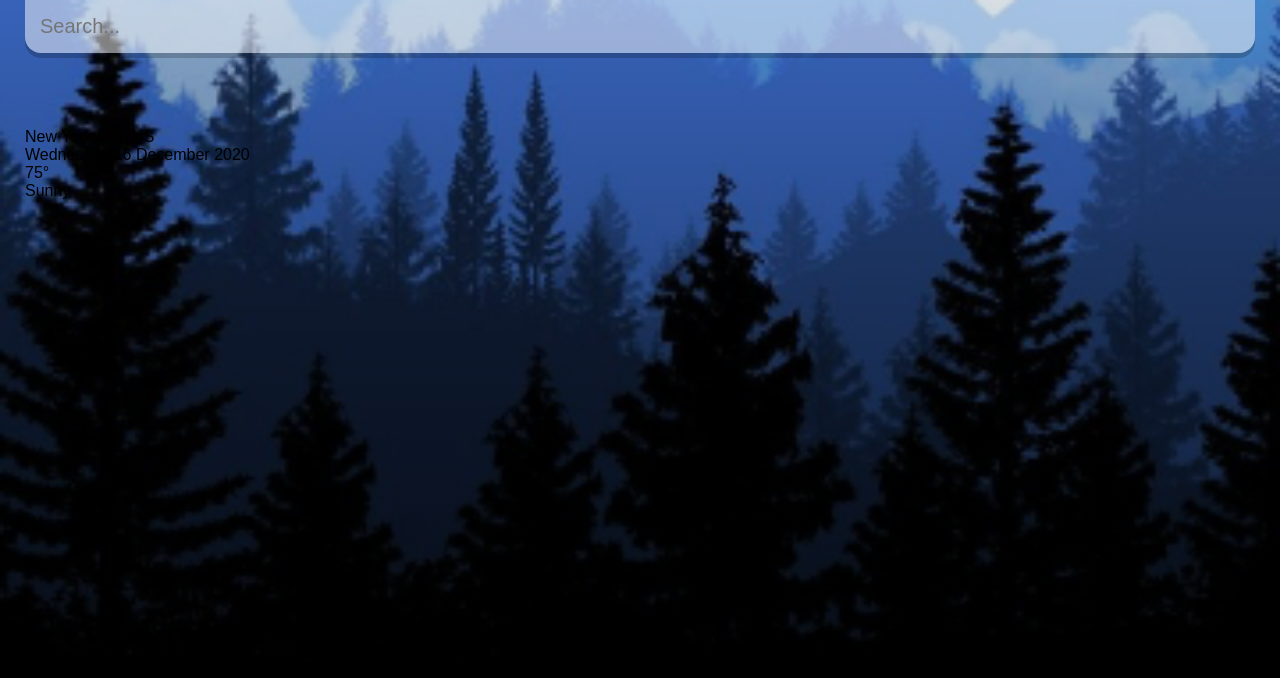
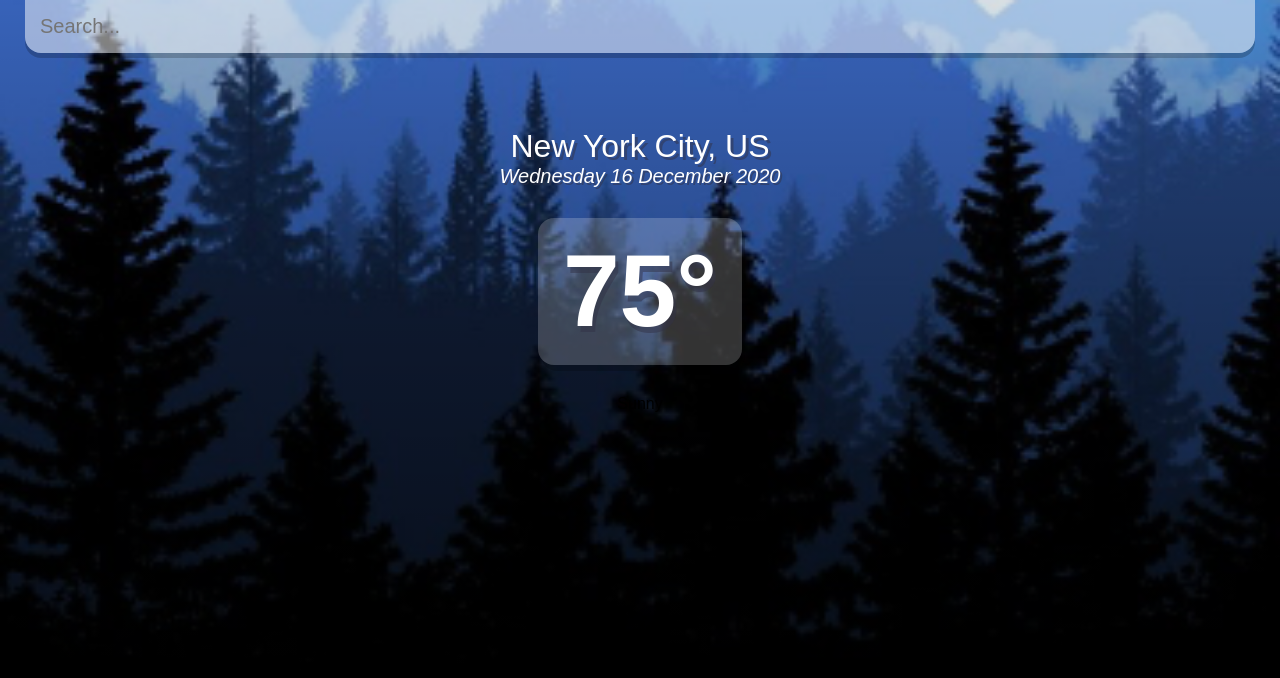
Before and after one commit to bridgetrshannon/Weather-Dashboard, a React (Create React App) app in the folder weather-dashboard/: page / in a window 1280 px wide. Shown: the top 678 px of the page. Built offline with nearby package versions, Linux system fonts and the light colour scheme.

Commit message:
added text shadows and box shadow for temp

```diff
--- a/weather-dashboard/src/index.css
+++ b/weather-dashboard/src/index.css
@@ -55,3 +55,42 @@
 .search-box .search-bar:hover {
   background-color: rgba(255, 255, 255, .75);
 }
+
+.location-box .location {
+  color:white;
+  font-size: 32px;
+  font-weight: 500;
+  text-align: center;
+  text-shadow: 3px 3px rgba(50, 50, 70, 0.5);
+}
+
+.location-box .date {
+  color: white;
+  font-size: 20px;
+  font-weight: 300;
+  font-style: italic;
+  text-align: center;
+  text-shadow: 2px 2px rgba(50, 50, 70, 0.5);
+}
+
+.weather-box {
+  text-align: center;
+}
+
+.weather-box .temp {
+  position: relative;
+  display: inline-block;
+  margin: 30px auto;
+  background-color: rgba(255, 255, 255, .2);
+  border-radius: 16px;
+
+  padding: 15px 25px;
+
+  color: white;
+  font-size: 102px;
+  font-weight: 900;
+
+  text-shadow: 3px 6px rgba(50, 50, 70, .5);
+  text-align: center;
+  box-shadow: 3px 6px rgba(0, 0, 0, 0.2);
+}
```
